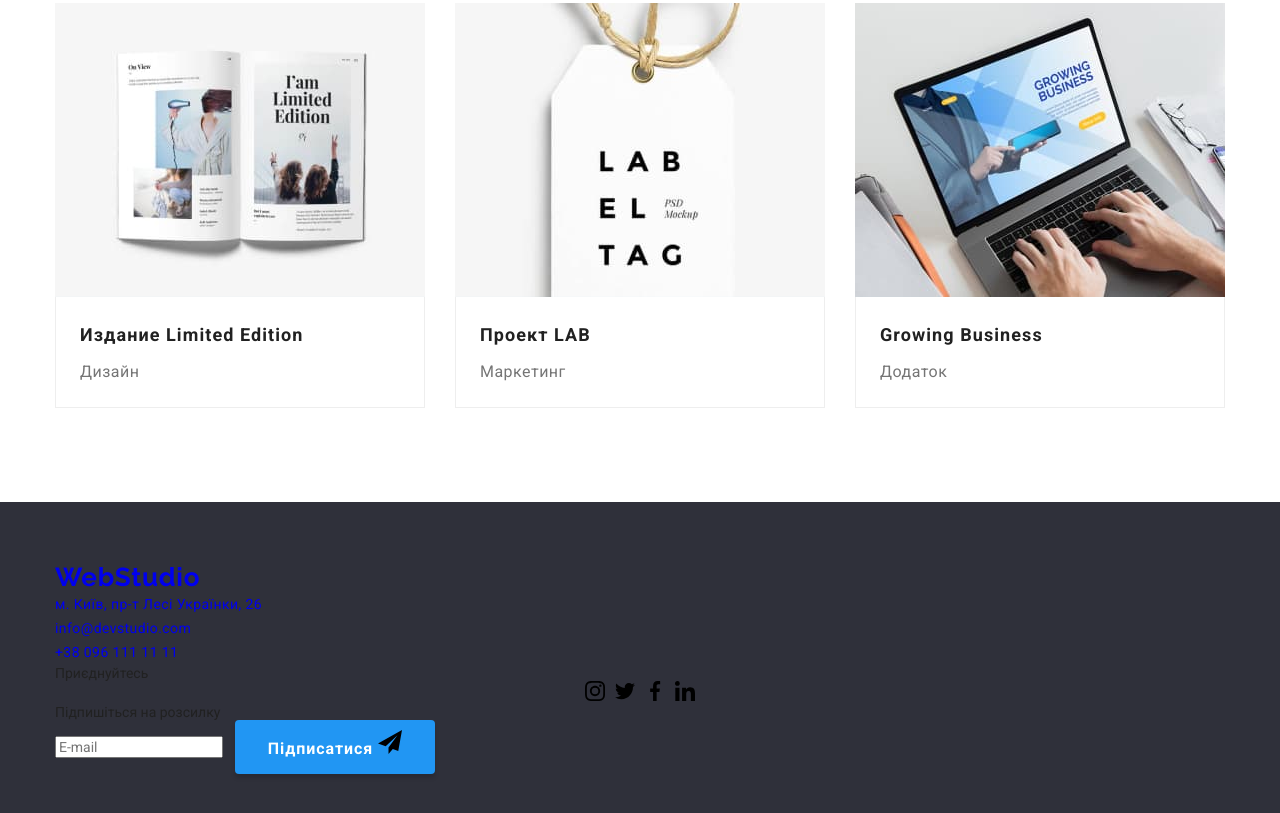
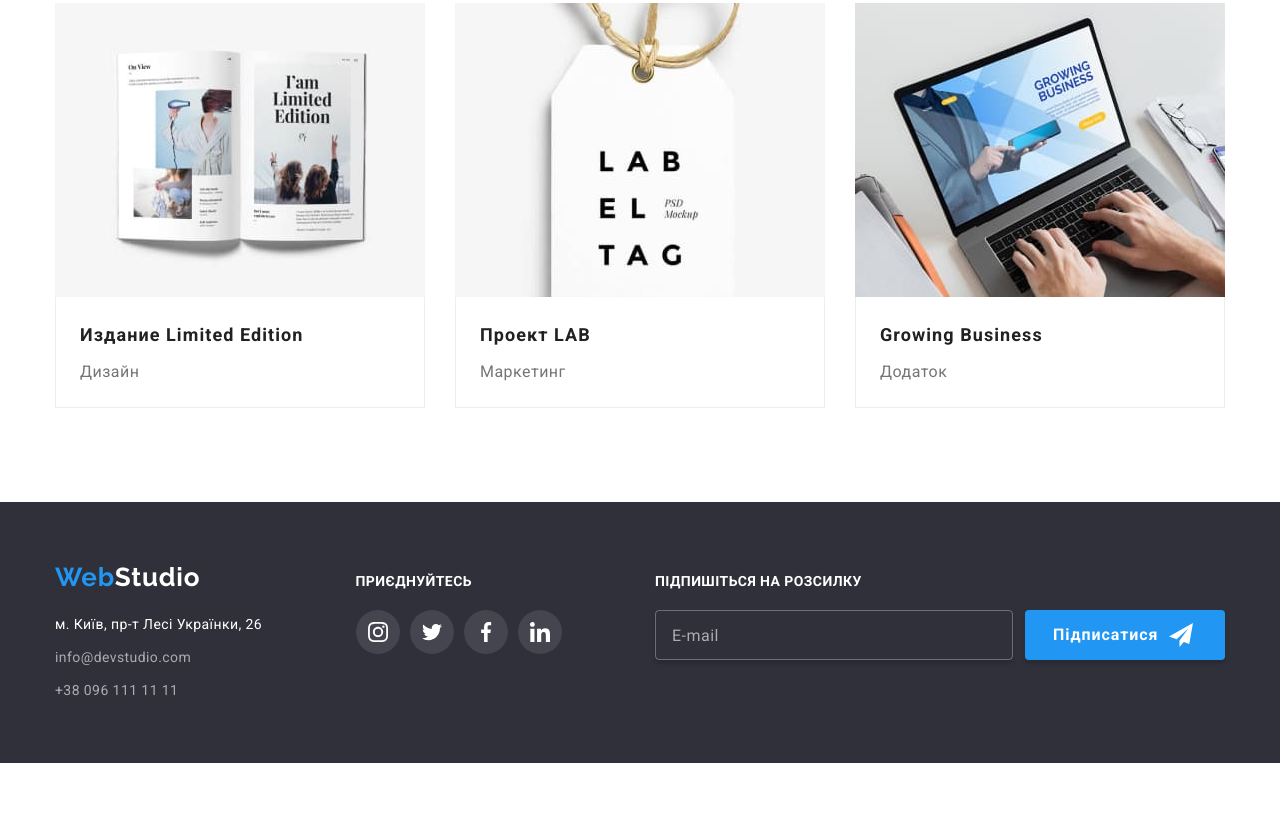
Before and after one commit to LarysaHliieva/goit-markup-hw-08, a plain HTML site: page portfolio.html in a window 1280 px wide. Shown: the part 1129-1942 px from the top of the page. After the commit the page ends 1892 px from the top, so only its background shows below. Drawn offline with nearby package versions, Linux system fonts and the light colour scheme.

Commit message:
copy footer to portfolio

```diff
--- a/portfolio.html
+++ b/portfolio.html
@@ -25,8 +25,8 @@
     <header class="page-header">
       <div class="container page-header-container">
         <nav class="page-nav">
-          <a class="logo header-logo link" href="./index.html"
-            ><span class="accent">Web</span>Studio</a
+          <a class="logo page-header__logo link" href="./index.html"
+            ><span class="logo__accent">Web</span>Studio</a
           >
 
           <ul class="menu-list list">
@@ -259,59 +259,61 @@
 
     <!-- FOOTER -->
     <footer class="page-footer">
-      <div class="container footer-container">
-        <div class="adress-block">
-          <a class="logo footer-logo link" href="./index.html"
-            ><span class="accent">Web</span>Studio</a
+      <div class="container page-footer__container">
+        <div>
+          <a class="logo page-footer__logo link" href="./index.html"
+            ><span class="logo__accent">Web</span>Studio</a
           >
           <address>
             <ul class="adress-list list">
-              <li class="adress-item">
+              <li class="adress-list__item">
                 <a
-                  class="address link"
+                  class="adress-list__link link adress-list__link_main"
                   href="https://goo.gl/maps/6pip9bkwr5iF757Q7"
                   target="_blank"
                   rel="noopener noreferrer"
                   >м. Київ, пр-т Лесі Українки, 26</a
                 >
               </li>
-              <li class="adress-item">
-                <a class="contact link" href="mailto:info@devstudio.com">info@devstudio.com</a>
+              <li class="adress-list__item">
+                <a class="adress-list__link link" href="mailto:info@devstudio.com"
+                  >info@devstudio.com</a
+                >
               </li>
-              <li class="adress-item">
-                <a class="contact link" href="tel:+380961111111">+38 096 111 11 11</a>
+              <li class="adress-list__item">
+                <a class="adress-list__link link" href="tel:+380961111111">+38 096 111 11 11</a>
               </li>
             </ul>
           </address>
         </div>
 
-        <div class="social-block">
-          <p class="block-desk">Приєднуйтесь</p>
+        <div class="block">
+          <p class="block__desk">Приєднуйтесь</p>
           <ul class="social-list list">
             <li>
-              <a href="" class="social-list-link social-list-link-theme-dark">
-                <svg class="social-list-icon" width="20" height="20">
+              <a href="" class="social-list__link social-list__link_theme_dark">
+                <svg class="social-list__icon" width="20" height="20">
                   <use href="./images/icons.svg#icon-instagram"></use>
                 </svg>
               </a>
             </li>
             <li>
-              <a href="" class="social-list-link social-list-link-theme-dark">
-                <svg class="social-list-icon" width="20" height="20">
+              <a href="" class="social-list__link social-list__link_theme_dark">
+                <svg class="social-list__icon" width="20" height="20">
                   <use href="./images/icons.svg#icon-twitter"></use>
                 </svg>
               </a>
             </li>
             <li>
-              <a href="" class="social-list-link social-list-link-theme-dark">
-                <svg class="social-list-icon" width="20" height="20">
+              <a href="" class="social-list__link social-list__link_theme_dark">
+                <svg class="social-list__icon" width="20" height="20">
                   <use href="./images/icons.svg#icon-facebook"></use>
                 </svg>
               </a>
             </li>
             <li>
-              <a href="" class="social-list-link social-list-link-theme-dark">
-                <svg class="social-list-icon" width="20" height="20">
+              <a href="" class="social-list__link social-list__link_theme_dark">
+                <svg class="social-list__icon" width="20" height="20">
                   <use href="./images/icons.svg#icon-linkedin"></use>
                 </svg>
               </a>
@@ -319,13 +321,13 @@
           </ul>
         </div>
 
-        <div class="form-block">
-          <p class="block-desk">Підпишіться на розсилку</p>
+        <div class="block">
+          <p class="block__desk">Підпишіться на розсилку</p>
           <form class="footer-form">
-            <input type="email" name="user-email" class="footer-form-input" placeholder="E-mail" />
-            <button type="submit" class="btn btn-with-icon">
+            <input type="email" name="user-email" class="footer-form__input" placeholder="E-mail" />
+            <button type="submit" class="btn btn_with_icon">
               Підписатися
-              <svg class="btn-icon" width="24" height="24">
+              <svg class="btn__icon" width="24" height="24">
                 <use href="./images/icons.svg#icon-send"></use>
               </svg>
             </button>
```
